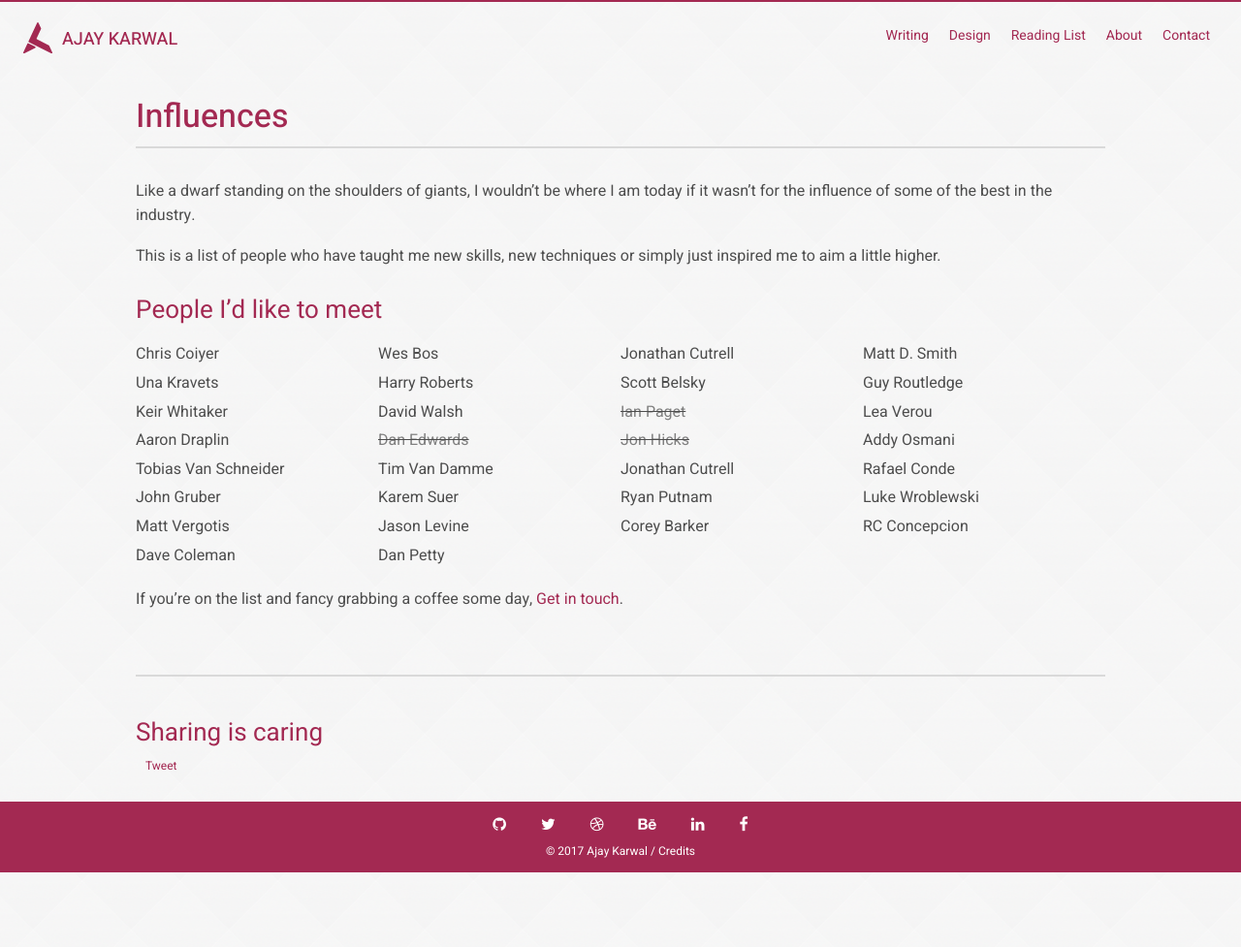
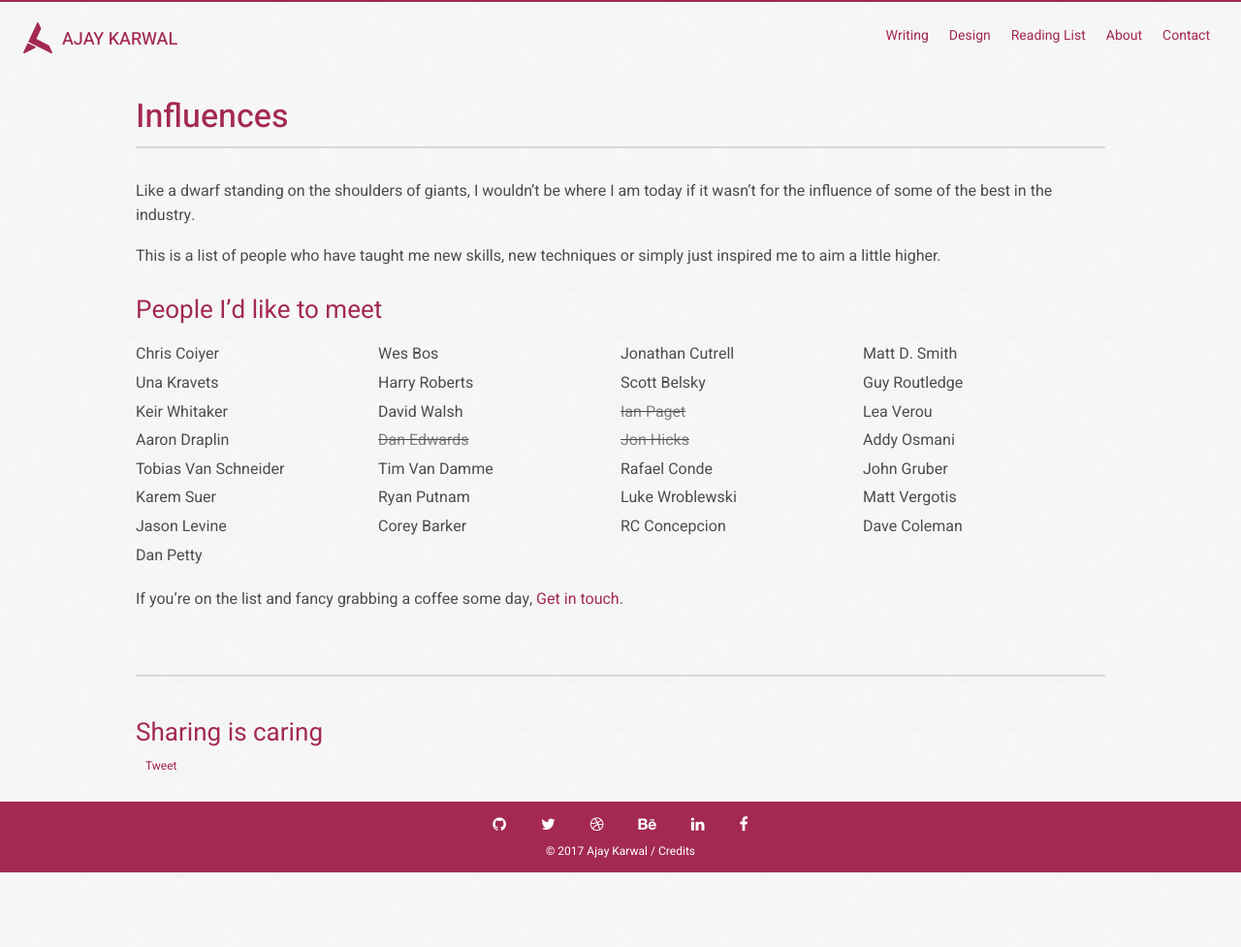
Before and after one commit to ajaykarwal/ajaykarwal-v6, a Jekyll site: the page built from _pages/influences.md, in a window 1280 px wide. Shown: the whole page at 97% size. Built offline with Jekyll 4.4.1, drawn with Linux system fonts in a browser that asks for light colours; nearby versions of some CDN libraries; comment, search, counter and statistics services are not loaded.

Commit message:
Removed duplicate entry

```diff
--- a/_data/influences.json
+++ b/_data/influences.json
@@ -90,11 +90,6 @@
     "met"     : null
   },
   {
-    "name"    : "Jonathan Cutrell",
-    "twitter" : "JCutrell",
-    "met"     : null
-  },
-  {
     "name"    : "Rafael Conde",
     "twitter" : "rafahari",
     "met"     : null
```
